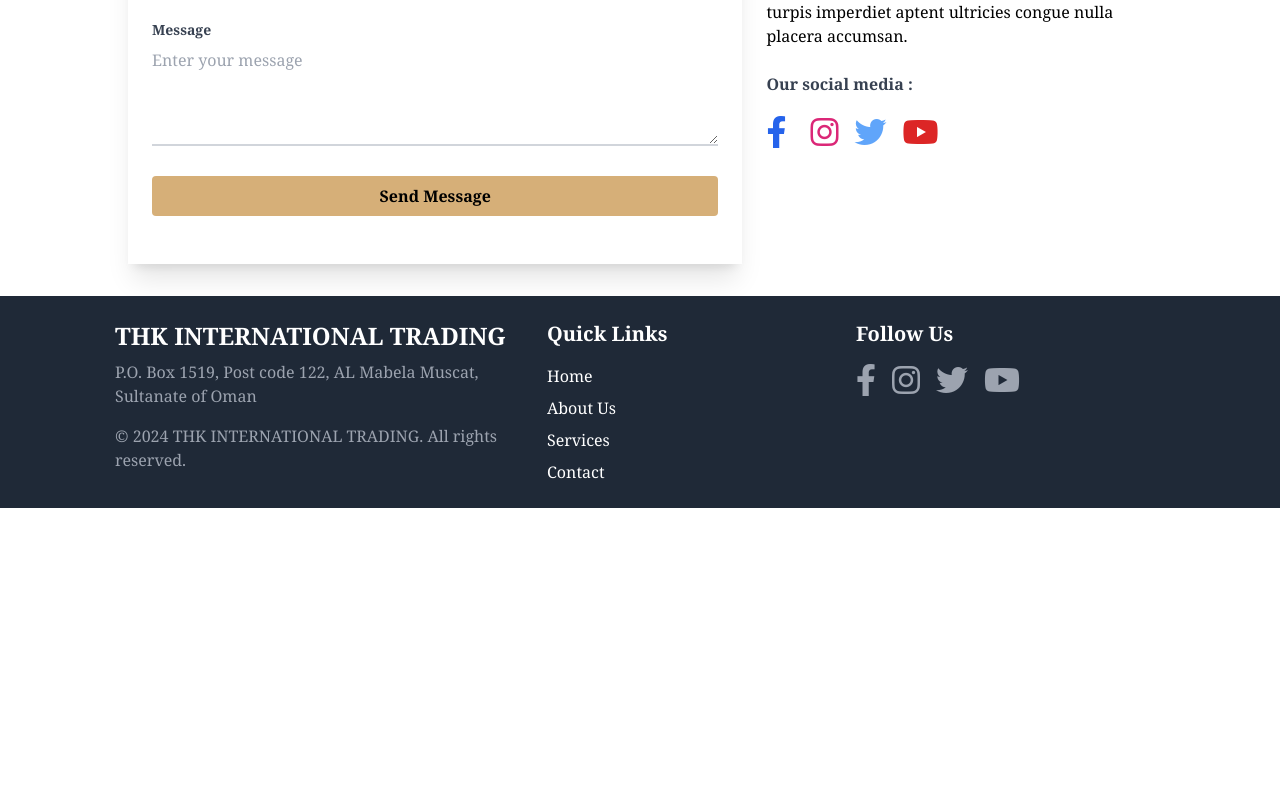
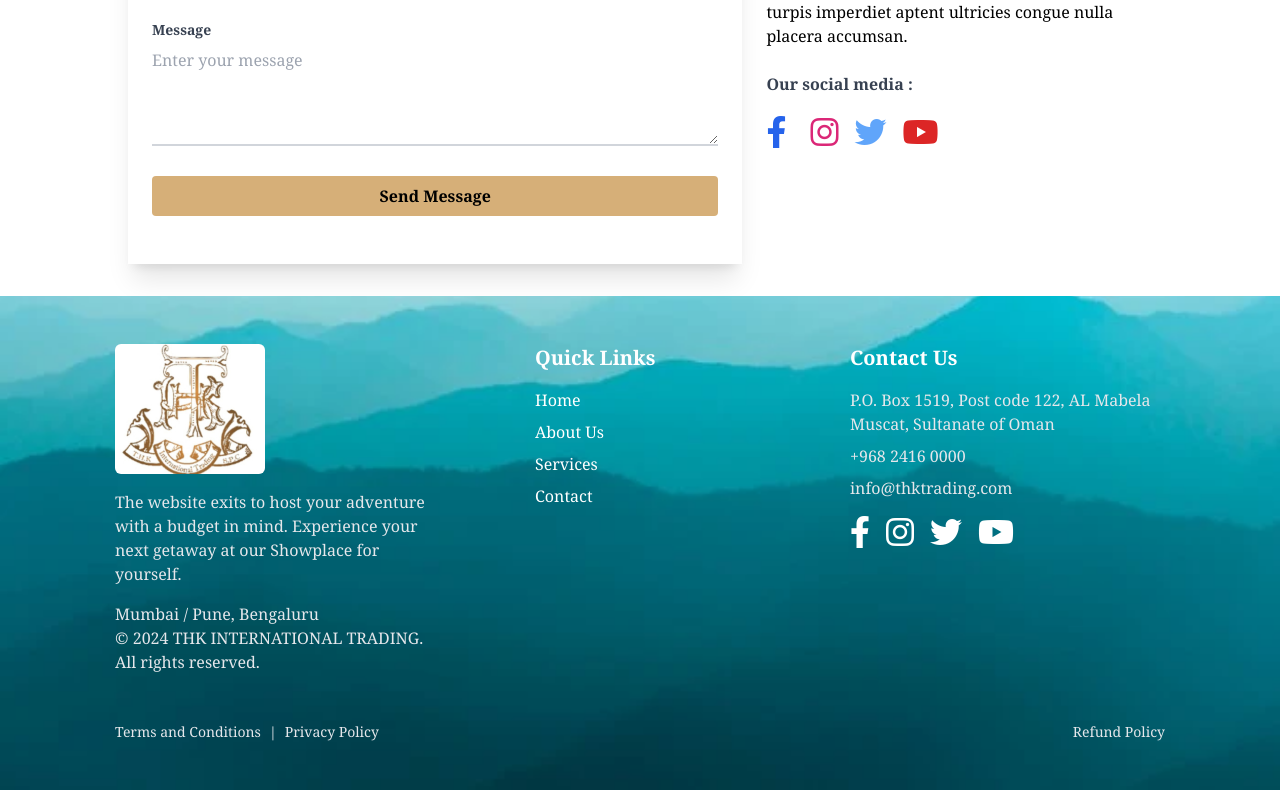
Before and after one commit to Mayant123/Horse-Riding, a React (Create React App) app: page / in a window 1280 px wide. Shown: the part 3467-4257 px from the top of the page. Before the commit the page ends 3975 px from the top, so only its background shows below. Built offline with nearby package versions, Linux system fonts and the light colour scheme.

Commit message:
Upadting code

```diff
--- a/src/components/Footer.js
+++ b/src/components/Footer.js
@@ -1,50 +1,81 @@
 import React from 'react';
 import { Link } from 'react-router-dom';
+import footerimg from "../assets/img/footer/footer_bg_img.webp";
+import logo from "../assets/img/header_logo.jpg";
 
 const Footer = () => {
   return (
-    <footer className="bg-gray-800 text-white py-6 font-serif ">
-      <div className="container mx-auto lg:px-[115px] px-4">
-        <div className="flex flex-col md:flex-row justify-between items-start">
-          {/* Left Section */}
-          <div className="flex flex-col mb-6 md:mb-0 w-full md:w-[40%] self-start">
-            <h2 className="text-2xl font-bold mb-2">THK INTERNATIONAL TRADING</h2>
-            <p className="text-gray-400 mb-4">
-              P.O. Box 1519, Post code 122, AL Mabela Muscat, Sultanate of Oman
+    <footer className="relative overflow-hidden bg-[#00c2e9] text-white font-serif py-12">
+      {/* Background Image */}
+      <div
+        className="absolute inset-0 z-0"
+        style={{
+          backgroundImage: `url(${footerimg})`,
+          backgroundPosition: 'center bottom',
+          backgroundRepeat: 'no-repeat',
+          backgroundSize: 'cover',
+        }}
+      ></div>
+
+      {/* Foreground Content */}
+      <div className="relative z-10 container mx-auto lg:px-[115px] px-4">
+        <div className="flex flex-col lg:flex-row justify-between items-start">
+          {/* Left Section - Logo and Description */}
+          <div className="flex flex-col mb-6 lg:mb-0 lg:w-[30%]">
+            <div className='w-auto h-auto rounded-md'>
+              <img src={logo} alt="Logo" className="mb-4 max-w-[150px] h-auto rounded-md" />
+            </div>
+            <p className="text-gray-200 mb-4">
+              The website exits to host your adventure with a budget in mind. Experience your next getaway at our Showplace for yourself.
             </p>
-            <p className="text-gray-400">
-              &copy; {new Date().getFullYear()} THK INTERNATIONAL TRADING. All rights reserved.
-            </p>
+            <p className="text-gray-200">Mumbai / Pune, Bengaluru</p>
+            <p className="text-gray-200">&copy; {new Date().getFullYear()} THK INTERNATIONAL TRADING. All rights reserved.</p>
           </div>
 
-          {/* Middle Section */}
-          <div className="flex flex-col mb-6 md:mb-0 w-full md:w-[30%] self-start lg:ml-5">
+          {/* Middle Section - Links */}
+          <div className="flex flex-col mb-6 lg:mb-0 lg:w-[20%]">
             <h3 className="text-xl font-semibold mb-4">Quick Links</h3>
             <ul className="space-y-2">
-              <li><Link to="#" className="hover:text-gray-400">Home</Link></li>
-              <li><Link to="#" className="hover:text-gray-400">About Us</Link></li>
-              <li><Link to="#" className="hover:text-gray-400">Services</Link></li>
-              <li><Link to="#" className="hover:text-gray-400">Contact</Link></li>
+              <li><Link to="#" className="hover:text-gray-100">Home</Link></li>
+              <li><Link to="#" className="hover:text-gray-100">About Us</Link></li>
+              <li><Link to="#" className="hover:text-gray-100">Services</Link></li>
+              <li><Link to="#" className="hover:text-gray-100">Contact</Link></li>
             </ul>
           </div>
 
-          {/* Right Section */}
-          <div className="flex flex-col w-full md:w-[30%] self-start">
-            <h3 className="text-xl font-semibold mb-4">Follow Us</h3>
-            <div className="flex flex-wrap justify-start space-x-4">
-              <a href="https://facebook.com" target="_blank" rel="noopener noreferrer" className="text-gray-400 hover:text-blue-600">
+          {/* Right Section - Contact Info and Social Icons */}
+          <div className="flex flex-col lg:w-[30%]">
+            <h3 className="text-xl font-semibold mb-4">Contact Us</h3>
+            <p className="text-gray-200">P.O. Box 1519, Post code 122, AL Mabela Muscat, Sultanate of Oman</p>
+            <p className="text-gray-200 mt-2">+968 2416 0000</p>
+            <p className="text-gray-200 mt-2">info@thktrading.com</p>
+
+            <div className="flex space-x-4 mt-4">
+              <a href="https://facebook.com" target="_blank" rel="noopener noreferrer" className="text-white hover:text-blue-600">
                 <i className="fab fa-facebook-f fa-2x"></i>
               </a>
-              <a href="https://instagram.com" target="_blank" rel="noopener noreferrer" className="text-gray-400 hover:text-pink-600">
+              <a href="https://instagram.com" target="_blank" rel="noopener noreferrer" className="text-white hover:text-pink-600">
                 <i className="fab fa-instagram fa-2x"></i>
               </a>
-              <a href="https://twitter.com" target="_blank" rel="noopener noreferrer" className="text-gray-400 hover:text-blue-400">
+              <a href="https://twitter.com" target="_blank" rel="noopener noreferrer" className="text-white hover:text-blue-400">
                 <i className="fab fa-twitter fa-2x"></i>
               </a>
-              <a href="https://youtube.com" target="_blank" rel="noopener noreferrer" className="text-gray-400 hover:text-red-600">
+              <a href="https://youtube.com" target="_blank" rel="noopener noreferrer" className="text-white hover:text-red-600">
                 <i className="fab fa-youtube fa-2x"></i>
               </a>
             </div>
+          </div>
+        </div>
+
+        {/* Footer Bottom Links */}
+        <div className="mt-12 flex justify-between text-gray-200 text-sm">
+          <div>
+            <Link to="#" className="hover:underline">Terms and Conditions</Link>
+            <span className="mx-2">|</span>
+            <Link to="#" className="hover:underline">Privacy Policy</Link>
+          </div>
+          <div>
+            <Link to="#" className="hover:underline">Refund Policy</Link>
           </div>
         </div>
       </div>
```
Also changed, not shown: src/assets/img/footer/footer_bg_img.webp (added).
